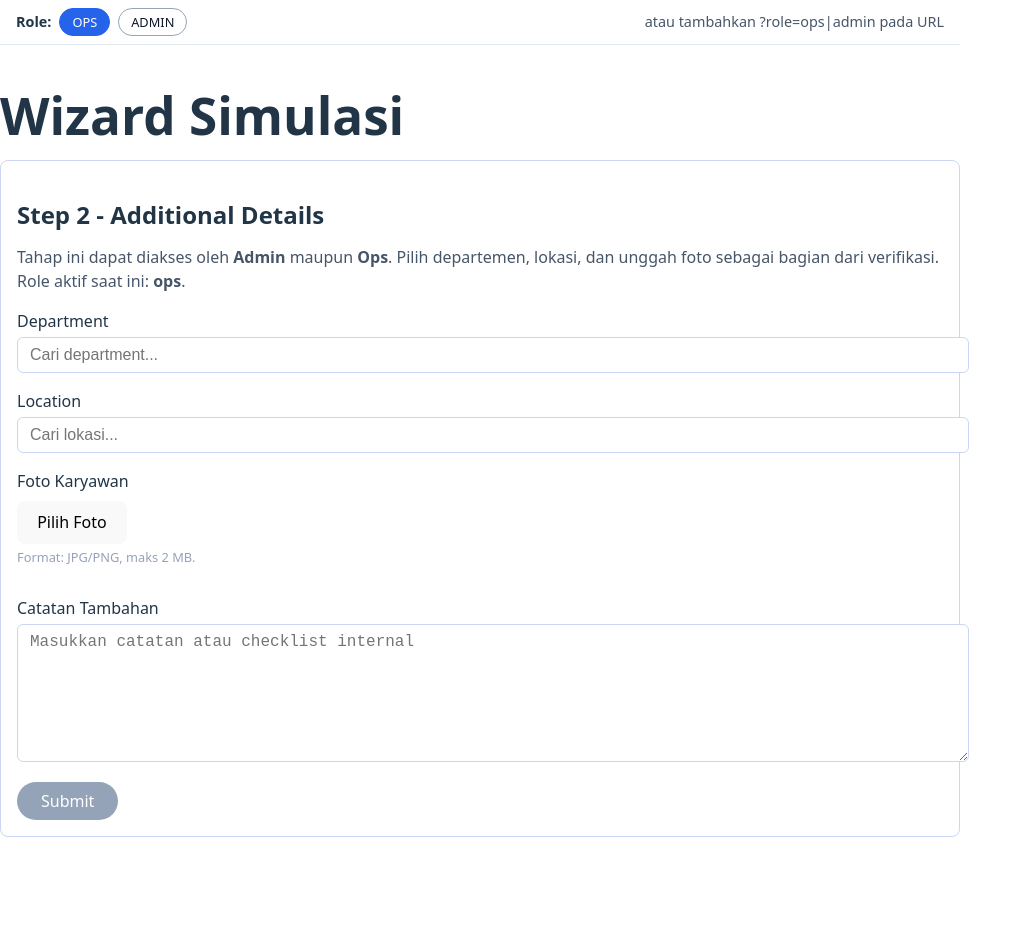
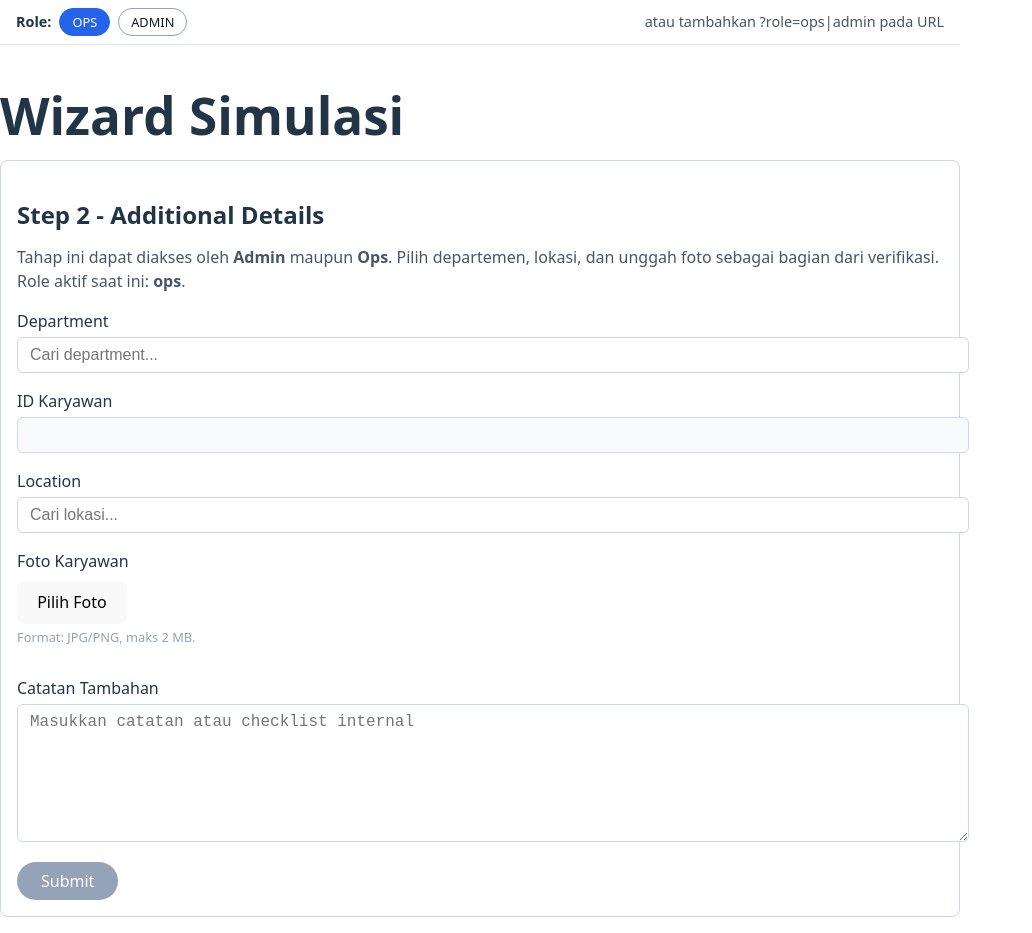
Before and after one commit to misterJS/frontend-assignment, a React app: page /wizard in a window 1280 px wide. Shown: the whole page, without its empty margins (0-1032 px from the left). Before the commit the page ends 853 px from the top, so only its background shows below. Built offline with nearby package versions, Linux system fonts and the light colour scheme; the HTML template or start-up script is replaced by a standard one.

Commit message:
feat(form): auto generate employee ID

```diff
--- /dev/null
+++ b/src/lib/empId.ts
@@ -0,0 +1,17 @@
+export const makeEmpId = (deptName: string, existingCount: number) => {
+  if (!deptName) return ''
+
+  const prefix = deptName
+    .replace(/[^A-Za-z]+/g, ' ')
+    .trim()
+    .split(/\s+/)
+    .slice(0, 3)
+    .map((word) => word[0]?.toUpperCase() ?? '')
+    .join('')
+    .padEnd(3, 'X')
+    .slice(0, 3)
+
+  const numberPart = (existingCount + 1).toString().padStart(3, '0')
+
+  return `${prefix}-${numberPart}`
+}
--- a/src/pages/wizard/Step2.tsx
+++ b/src/pages/wizard/Step2.tsx
@@ -1,13 +1,22 @@
-import { useMemo, useState, type ChangeEvent, type FormEvent } from 'react'
+import {
+  useEffect,
+  useMemo,
+  useState,
+  type ChangeEvent,
+  type FormEvent,
+} from 'react'
+import axios from 'axios'
 import type { Role } from '../../lib/role'
 import Autocomplete, {
   type AutocompleteOption,
 } from '../../components/Autocomplete'
 import PhotoPicker from '../../components/PhotoPicker'
+import { makeEmpId } from '../../lib/empId'
 
 export interface Step2Values {
   department: AutocompleteOption | null
   location: AutocompleteOption | null
+  employeeId: string
   photoDataUrl: string | null
   notes: string
 }
@@ -40,14 +49,21 @@ const errorStyle = {
 
 const Step2 = ({ role, value, onChange, onSubmit }: Step2Props) => {
   const [submitAttempted, setSubmitAttempted] = useState(false)
+  const [isFetchingCount, setIsFetchingCount] = useState(false)
 
   const errors = useMemo(
     () => ({
       department: value.department ? '' : 'Silakan pilih department.',
       location: value.location ? '' : 'Silakan pilih lokasi.',
+      employeeId: value.employeeId ? '' : 'Employee ID belum terbentuk.',
       photo: value.photoDataUrl ? '' : 'Foto wajib diunggah.',
     }),
-    [value.department, value.location, value.photoDataUrl],
+    [
+      value.department,
+      value.employeeId,
+      value.location,
+      value.photoDataUrl,
+    ],
   )
 
   const isValid = Object.values(errors).every((message) => !message)
@@ -65,6 +81,44 @@ const Step2 = ({ role, value, onChange, onSubmit }: Step2Props) => {
       notes: event.target.value,
     })
   }
+
+  useEffect(() => {
+    const fetchCount = async () => {
+      if (!value.department) {
+        onChange({ ...value, employeeId: '' })
+        return
+      }
+
+      setIsFetchingCount(true)
+
+      try {
+        const response = await axios.get(
+          'http://localhost:4001/basicInfo',
+          {
+            params: { departmentId: value.department.id },
+          },
+        )
+        const existingCount = Array.isArray(response.data)
+          ? response.data.length
+          : 0
+        onChange({
+          ...value,
+          employeeId: makeEmpId(
+            value.department?.name ?? '',
+            existingCount,
+          ),
+        })
+      } catch (error) {
+        console.error('Failed to fetch existing count', error)
+        onChange({ ...value, employeeId: '' })
+      } finally {
+        setIsFetchingCount(false)
+      }
+    }
+
+    fetchCount()
+    // eslint-disable-next-line react-hooks/exhaustive-deps
+  }, [value.department])
 
   return (
     <form onSubmit={handleSubmit}>
@@ -94,6 +148,26 @@ const Step2 = ({ role, value, onChange, onSubmit }: Step2Props) => {
             <span style={errorStyle}>{errors.department}</span>
           )}
         </label>
+
+        <div style={labelStyle}>
+          <span>ID Karyawan</span>
+          <input
+            value={
+              isFetchingCount
+                ? 'Menghitung...'
+                : value.employeeId || ''
+            }
+            readOnly
+            style={{
+              ...inputStyle,
+              backgroundColor: '#f8fafc',
+              color: '#0f172a',
+            }}
+          />
+          {submitAttempted && errors.employeeId && (
+            <span style={errorStyle}>{errors.employeeId}</span>
+          )}
+        </div>
 
         <label style={labelStyle}>
           <span>Location</span>
--- a/src/pages/wizard/Wizard.tsx
+++ b/src/pages/wizard/Wizard.tsx
@@ -15,6 +15,7 @@ const Wizard = () => {
   const [step2Values, setStep2Values] = useState<Step2Values>({
     department: null,
     location: null,
+    employeeId: '',
     photoDataUrl: null,
     notes: '',
   })
```
